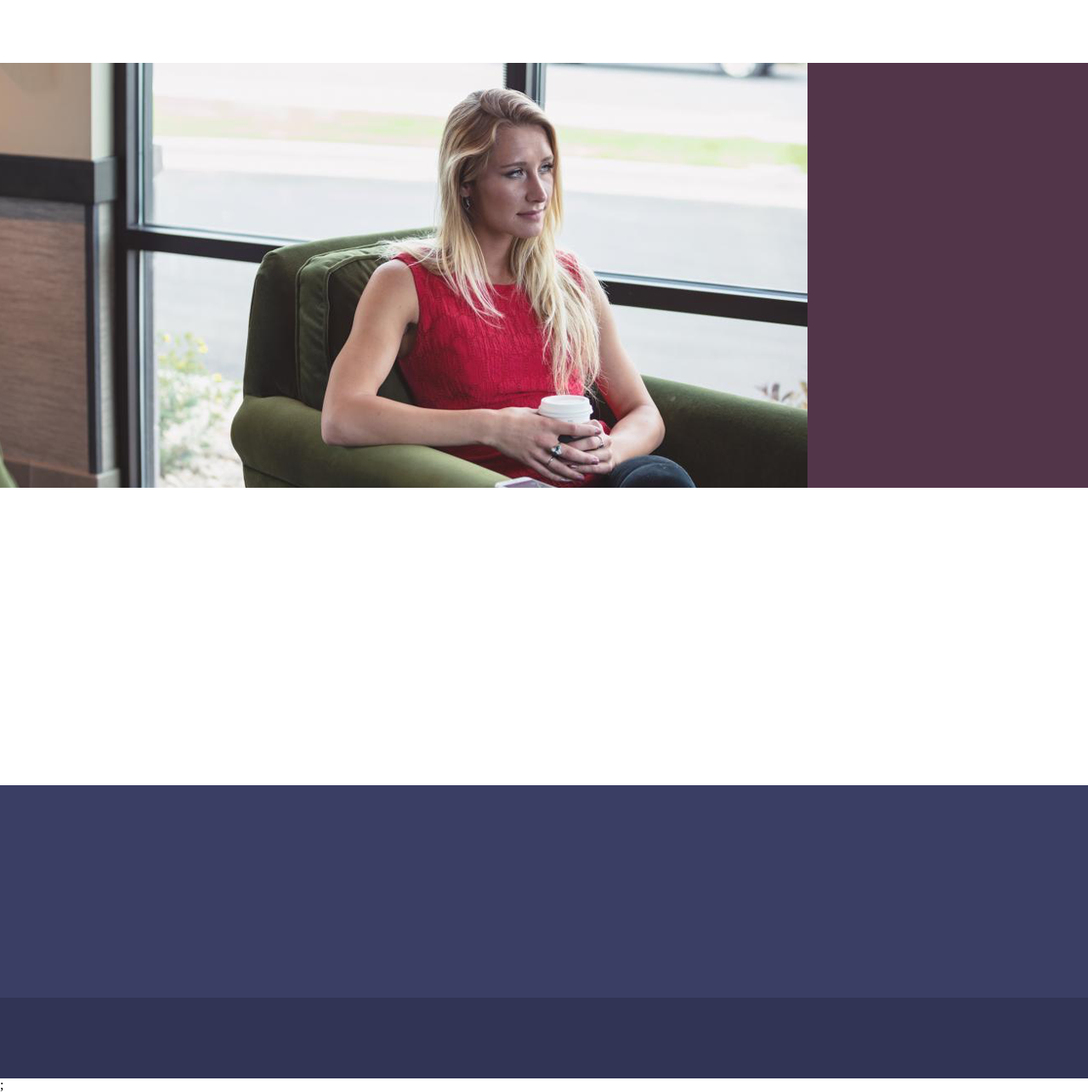
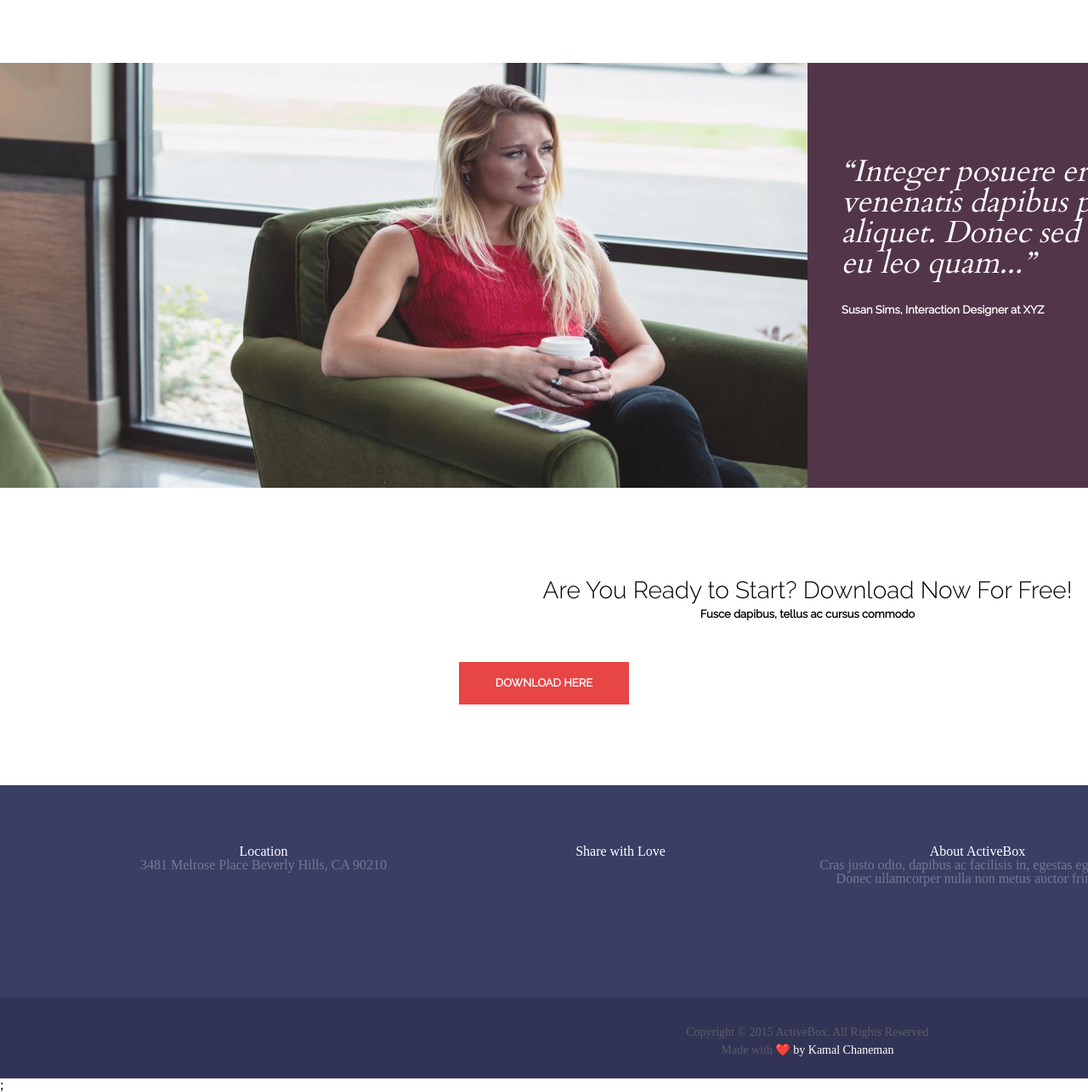
Before and after one commit to RafalWisniewski89/Active-Box, a plain HTML site: page index.html in a window 1280 px wide. Shown: the part 2856-4141 px from the top of the page at 85% size. Drawn offline with nearby package versions, Linux system fonts and the light colour scheme.

Commit message:
Almost-Done

```diff
--- a/index.html
+++ b/index.html
@@ -5,8 +5,9 @@
 	<meta charset="UTF-8">
 	<link href="./src/css/reset.css" rel="stylesheet">
 	<link href="./src/css/styles.css" rel="stylesheet">
-	<link href="https://fonts.googleapis.com/css?family=Raleway" rel="stylesheet">
+	<link href="https://fonts.googleapis.com/css?family=Raleway:300,400" rel="stylesheet">
 	<link href="https://fonts.googleapis.com/css?family=Open+Sans" rel="stylesheet">
+	<link href="https://fonts.googleapis.com/css?family=Cardo" rel="stylesheet">
 </head>
 
 <body>
@@ -118,7 +119,6 @@
 								<p>Test</p>
 							</div>
 						</li>
-					</div>
 				</ul>
 			</section>
 			<section class ="authors-list">
@@ -165,20 +165,47 @@
 			</section>
 			<section class ="clients">
 				<div class="clients-first-part">
-
+					<figure>
+							<img src="./src/img/clients_bg.png"/ alt="Picture of the client">
+					</figure>
 				</div>
 				<div class="clients-second-part">
-
+					<div class="clients-second-part-text">
+						<cite>
+							<h2>“Integer posuere erat a ante venenatis dapibus posuere velit aliquet. Donec sed odio dui. Aenean eu leo quam...”</h2>
+						</cite>
+						<p>Susan Sims, Interaction Designer at XYZ</p>
+					</div>
 				</div>
 			</section>
 			<section class="download-info">
-
+				<div class="download-info-text">
+					<h2>Are You Ready to Start? Download Now For Free!</h2>
+					<p>Fusce dapibus, tellus ac cursus commodo</p>
+					<a href="#" class="find-out-more-button">Download here</a>
+				</div>
 			</section>
 			<section class="information-division">
-
+				<div class="information-list">
+					<ul>
+						<li>
+							<h2>Location</h2>
+							<p>3481 Melrose Place Beverly Hills, CA 90210</p>
+						</li>
+						<li>
+							<h2>Share with Love</h2>
+						</li>
+						<li>
+							<h2>About ActiveBox</h2>
+							<p>Cras justo odio, dapibus ac facilisis in, egestas eget quam. Donec ullamcorper nulla non metus auctor fringilla.</p>
+						</li>
+					</ul>
+				</div>
 			</section>
 			<section class="footer">
-
+				<div class="footer-text">
+					<p>Copyright © 2015 ActiveBox. All Rights Reserved Made with ❤️ <span class=""> by Kamal Chaneman</span></p>
+				</div>
 			</section>
 		</div>
 	</div>
--- a/src/css/styles.css
+++ b/src/css/styles.css
@@ -232,16 +232,45 @@ a {
 /*---------Clients------------*/
 
 .clients {
+	display: block;
 	height: 500px;
 	position: relative;
 	background: #53354a;
 }
 .clients-first-part {
-	width: 950px;
-	background: url(../img/clients_bg.png);
+	width: 50%;
 	height: 500px;
 	position: absolute;
 	float: left;
+}
+.clients-first-part img {
+	position: absolute;
+	width: 100%;
+	height: 100%;
+}
+.clients-second-part {
+	display: block;
+	float: right;
+	width: 50%;
+}
+.clients-second-part-text {
+	content: open-quote;
+	color: #fff;
+	padding-left: 40px;
+}
+.clients-second-part-text h2 {
+	font-size: 36px;
+	font-family: 'Cardo', serif;
+	font-style: italic;
+	padding-top: 110px;
+	padding-right: 360px;
+	padding-bottom: 30px;
+}
+
+.clients-second-part-text p {
+	font-size: 13px;
+	font-family: 'Raleway', sans-serif;
+	font-weight: bold;
 }
 
 /*---------Download Info------------*/
@@ -249,6 +278,23 @@ a {
 .download-info {
 	height: 350px;
 	background: #fff;
+	width: 100%;
+}
+.download-info-text {
+	display: block;
+	text-align: center;
+	padding-top: 100px;
+}
+.download-info-text h2 {
+	font-size: 28px;
+	font-family: 'Raleway', sans-serif;
+	font-weight: 300;
+	line-height: 42px;
+}
+.download-info-text p {
+	font-size: 13px;
+	font-family: 'Raleway', sans-serif;
+	font-weight: bold;
 }
 
 /*---------Information Division------------*/
@@ -256,11 +302,49 @@ a {
 .information-division {
 	height: 250px;
 	background: #3a3e64;
+
 }
+.information-list {
+	position: relative;
+	width: 1700px;
+	margin: 0 auto;
+	display: flex;
+}
+.information-list ul {
+	margin-top: 70px;
+
+}
+.information-list li {
+	float: left;
+	padding: 0 20px 0 20px;
+	width: 380px;
+	text-align: center;
+
+}
+.information-list h2 {
+	color: #fff;
+}
+.information-list p {
+	color: #757893;
+}
+
 
 /*---------Footer------------*/
 
 .footer {
 	height: 95px;
 	background: #313454;
+	position: relative;
 }
+.footer-text {
+	text-align: center;
+	padding-top: 30px;
+	padding-left: 800px;
+	padding-right: 800px;
+	color: #5b5c6a;
+	font-size: 14px;
+	line-height: 21px;
+}
+.footer-text p span {
+	color: #fff;
+}
```
